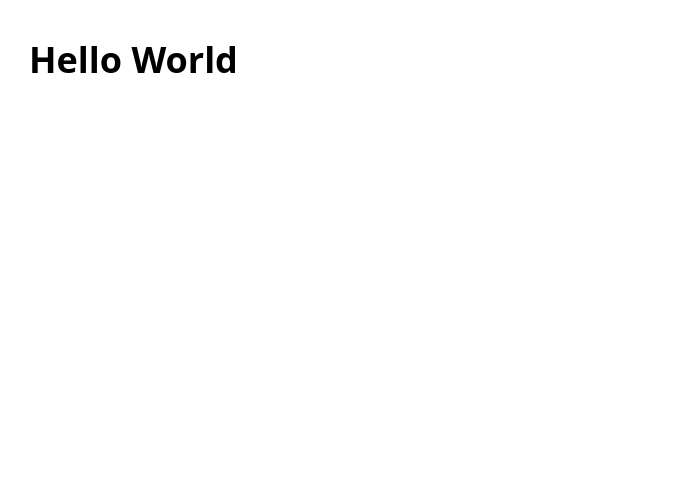
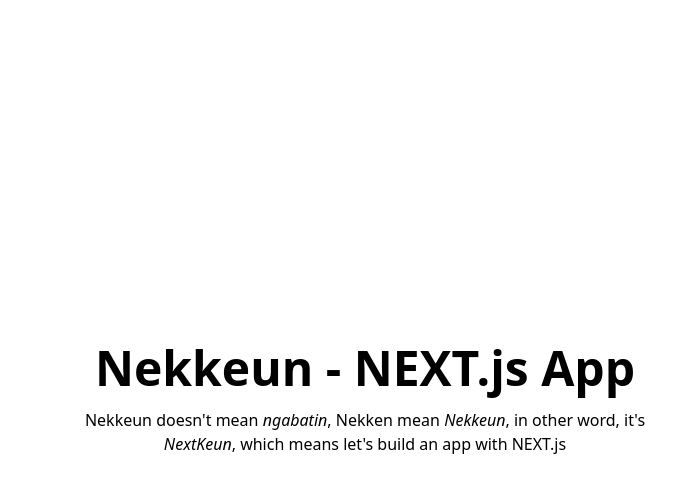
Before and after one commit to rizkimcitra/nekkeun, a Next.js app: page / in a window 1280 px wide. Shown: the top 492 px of the page, without its empty margins (275-951 px from the left). Built offline with nearby package versions, Linux system fonts and the light colour scheme.

Commit message:
style: modify UI

```diff
--- a/src/pages/index.tsx
+++ b/src/pages/index.tsx
@@ -1,14 +1,23 @@
+import { clsxm } from '@/libs'
+
 import type { NextPage } from 'next'
 import Head from 'next/head'
 
 const Home: NextPage = () => {
   return (
-    <div className='max-w-2xl py-10 mx-auto w-[90%]'>
+    <main className={clsxm('layout')}>
       <Head>
         <title>Nekkeun - NEXT.js App</title>
       </Head>
-      <h1>Hello World</h1>
-    </div>
+
+      <section className={clsxm('min-h-screen', 'flex flex-col', 'items-center justify-center')}>
+        <h1 className={clsxm('mb-4', 'text-center', 'md:text-5xl')}>Nekkeun - NEXT.js App</h1>
+        <p className='text-center max-w-prose'>
+          Nekkeun doesn&apos;t mean <em>ngabatin</em>, Nekken mean <em>Nekkeun</em>, in other word,
+          it&apos;s <em>NextKeun</em>, which means let&apos;s build an app with NEXT.js
+        </p>
+      </section>
+    </main>
   )
 }
 
```
